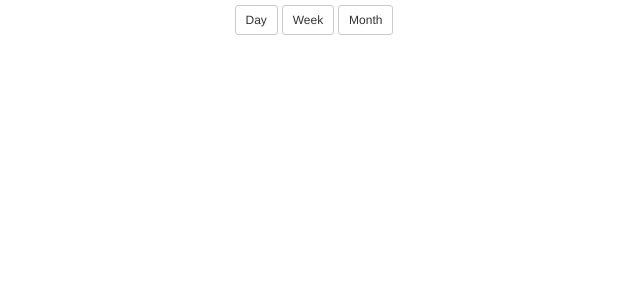
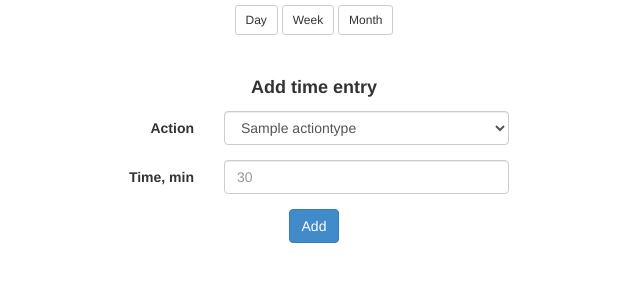
Before and after one commit to IIKovalenko/time_machine, a Django app: page /profile/ in a window 1280 px wide. Shown: the part 470-752 px from the top of the page, without its empty margins (326-966 px from the left). Run offline with Django 3.2, Linux system fonts and the light colour scheme; tables that the repository leaves empty hold one stand-in row (values such as "Sample post"); data that the repository does not hold is empty; some libraries are stand-ins or nearby versions.

Commit message:
Form for adding time entry

```diff
--- a/layout/static/styles.css
+++ b/layout/static/styles.css
@@ -4,6 +4,17 @@
     padding: 10px;
 }
 
-.profile__buttons {
+.profile__buttons, .add-entry-form__submit {
     text-align: center;
 }
+
+.add-entry-form__header {
+    text-align: center;
+    padding: 10px;
+    font-weight: bold;
+    font-size: large;
+}
+
+.add-entry-form__wrapper {
+    margin-top: 30px;
+}
--- a/times/models.py
+++ b/times/models.py
@@ -13,7 +13,7 @@ class TimeEntry(models.Model):
 
     @classmethod
     def get_statistics(cls, user, date_from, date_to):
-        entries = TimeEntry.objects.filter(user=user, spent_on__range=(date_from, date_to))
+        entries = TimeEntry.objects.filter(user=user.pk, spent_on__range=(date_from, date_to))
         actions = set([e.action_type for e in entries])
         total_time_tracked = sum([e.time_spend_seconds for e in entries])
         time_spend_per_action = {}
--- a/times/serializers.py
+++ b/times/serializers.py
@@ -6,3 +6,4 @@
 class TimeEntrySerializer(serializers.ModelSerializer):
     class Meta:
         model = TimeEntry
+        exclude = ('user', )
--- a/times/templates/times/user_detail.html
+++ b/times/templates/times/user_detail.html
@@ -11,6 +11,36 @@
             <a class="btn btn-sm btn-default js-get-statistics" data-days="1" href="#" role="button">Day</a>
             <a class="btn btn-sm btn-default js-get-statistics" data-days="7" href="#" role="button">Week</a>
             <a class="btn btn-sm btn-default js-get-statistics" data-days="30" href="#" role="button">Month</a>
+        </div>
+        <div class="add-entry-form__wrapper">
+            <div class="add-entry-form__header">Add time entry</div>
+
+            <form method="POST" class="form-horizontal" action="{% url 'time_entry_list' %}">
+                {% csrf_token %}
+                <div class="form-group">
+                    <label for="action_type" class="col-sm-3 control-label">Action</label>
+                    <div class="col-sm-9">
+                        <select class="form-control" id="action_type" name="action_type">
+                            {% for action in actions %}
+                                <option
+                                    {% if forloop.first %}selected="selected" {% endif %}
+                                    value="{{ action.0 }}">
+                                        {{ action.1 }}
+                                </option>
+                            {% endfor %}
+                        </select>
+                    </div>
+                </div>
+                <div class="form-group">
+                    <label for="time_spend_seconds" class="col-sm-3 control-label">Time, min</label>
+                    <div class="col-sm-9">
+                        <input type="text" class="form-control" id="time_spend_seconds" name="time_spend_seconds" placeholder="30">
+                    </div>
+                </div>
+                <div class="form-group add-entry-form__submit">
+                        <button type="submit" class="btn btn-primary">Add</button>
+                </div>
+            </form>
         </div>
     </div>
 {% endblock %}
--- a/times/views.py
+++ b/times/views.py
@@ -3,7 +3,7 @@ import json
 from django.http import HttpResponse
 from django.views.generic import TemplateView, View
 from rest_framework import generics
-from times.models import TimeEntry
+from times.models import TimeEntry, ActionType
 from times.serializers import TimeEntrySerializer
 from times.utils import get_datetime_from_request
 
@@ -12,9 +12,17 @@ class TimeEntryList(generics.ListCreateAPIView):
     queryset = TimeEntry.objects.all()
     serializer_class = TimeEntrySerializer
 
+    def pre_save(self, obj):
+        obj.user = self.request.user
+
 
 class UserDetailView(TemplateView):
     template_name = 'times/user_detail.html'
+
+    def get_context_data(self, **kwargs):
+        context = super(UserDetailView, self).get_context_data(**kwargs)
+        context['actions'] = [(a.pk, a.name) for a in ActionType.objects.all()]
+        return context
 
 
 class UserStatisticsView(View):
```
